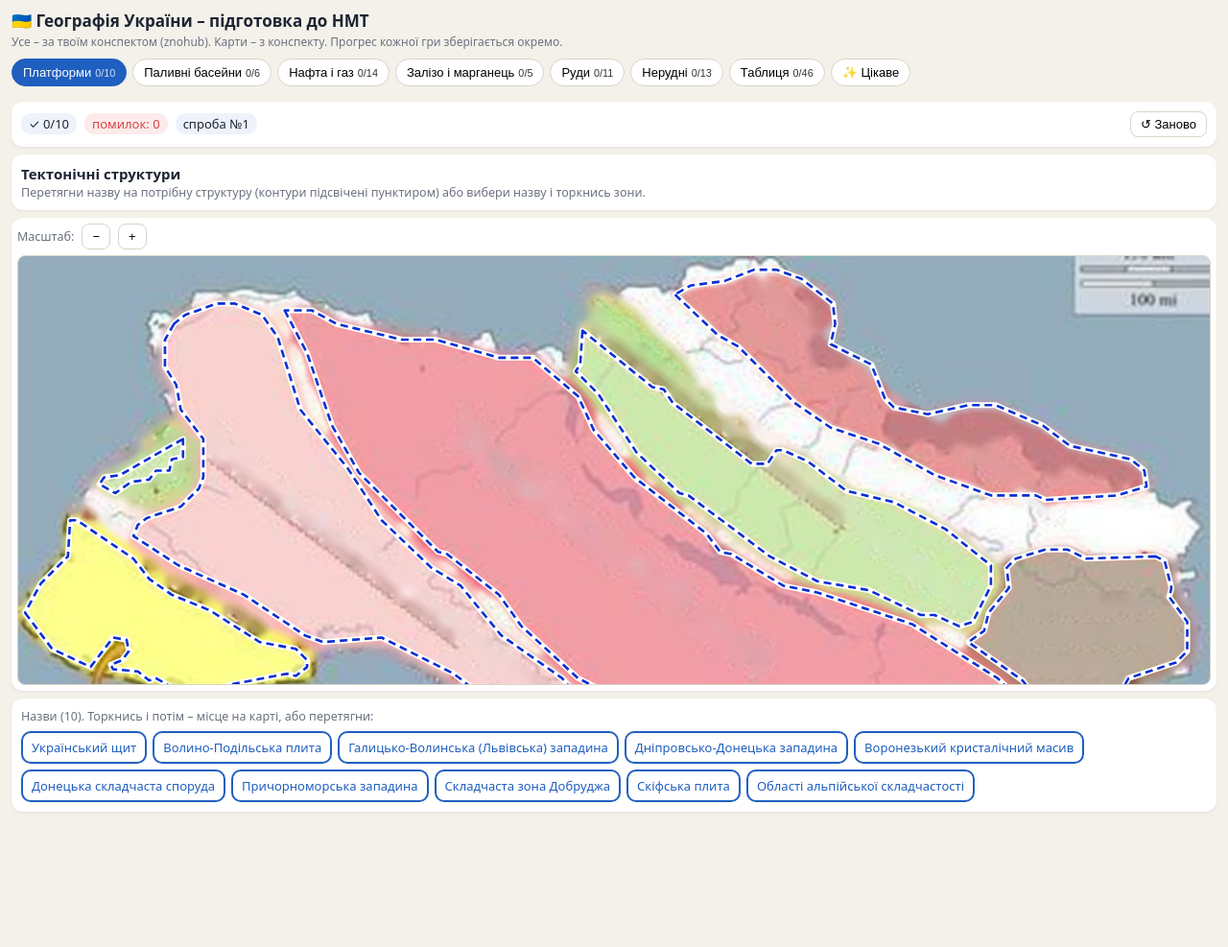
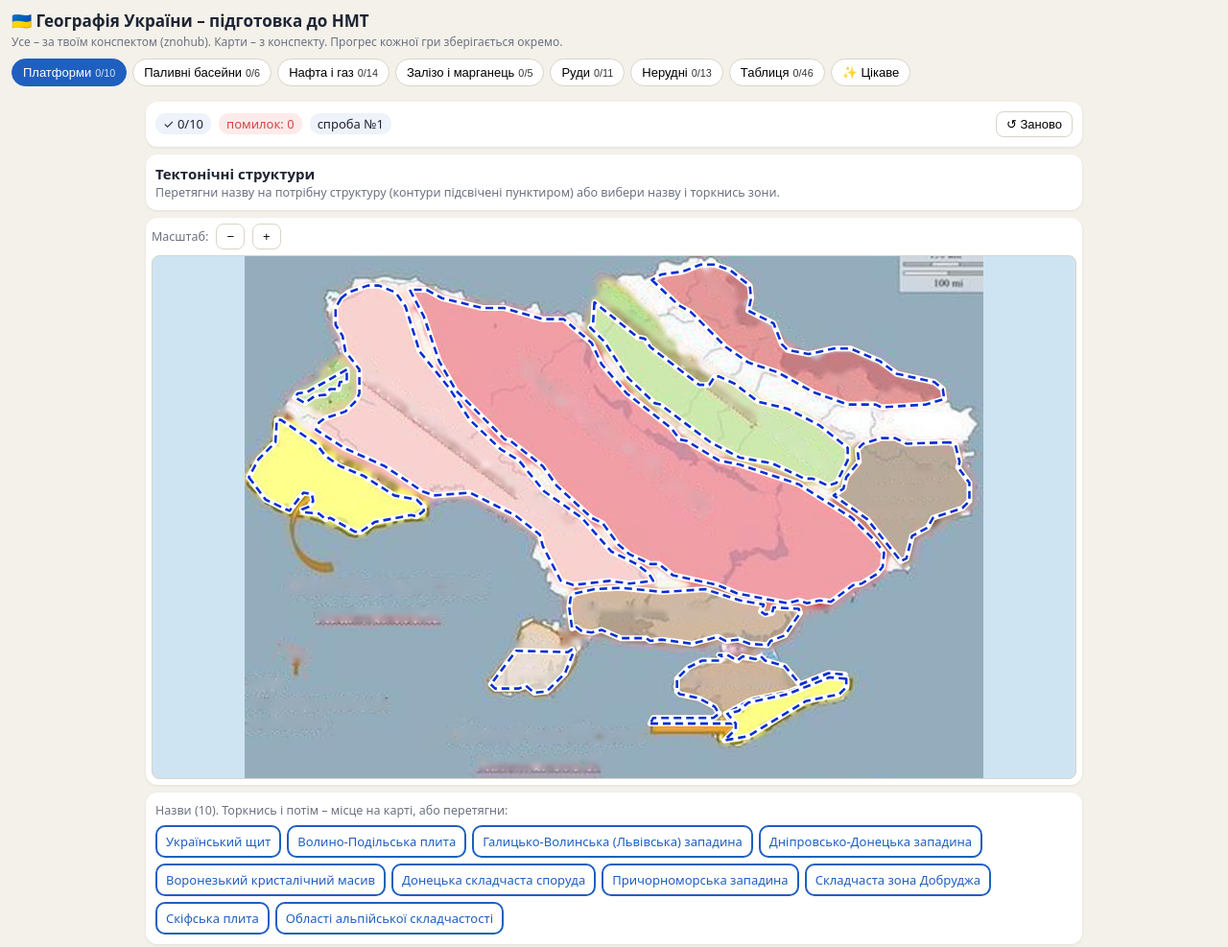
Before and after one commit to sysdbkh/sytaa, a plain HTML site: page index.html in a window 1280 px wide. Shown: the whole page at 96% size. Before the commit the page ends 894 px from the top, so only its background shows below. Drawn offline with Linux system fonts and the light colour scheme.

Commit message:
Update index.html

```diff
--- a/index.html
+++ b/index.html
@@ -18,7 +18,7 @@ h1{font-size:17px;margin:0 0 2px}
 .tab small{opacity:.8;margin-left:4px}
 .tab.done small{color:#8df0b0}
 .tab:not(.on).done small{color:var(--ok)}
-main{padding:0 12px}
+main{padding:0 12px;max-width:1000px;margin:0 auto}
 .card{background:var(--card);border-radius:12px;padding:10px;margin:8px 0;box-shadow:0 1px 3px rgba(0,0,0,.08)}
 .hint{font-size:12.5px;color:var(--mut)}
 .bar{display:flex;gap:8px;align-items:center;flex-wrap:wrap;font-size:13px}
@@ -27,7 +27,7 @@ main{padding:0 12px}
 .pill.r{background:#fdeaea;color:var(--bad)}
 .btn{border:1px solid var(--line);background:#fff;border-radius:8px;padding:5px 10px;font-size:13px}
 .btn.p{background:var(--acc);color:#fff;border-color:var(--acc)}
-#mapbox{overflow:auto;max-height:56vh;border-radius:8px;border:1px solid var(--line);background:#cfe4f3;touch-action:pan-x pan-y}
+#mapbox{overflow:auto;max-height:70vh;border-radius:8px;border:1px solid var(--line);background:#cfe4f3;touch-action:pan-x pan-y}
 #mapbox svg{display:block}
 .chips{display:flex;flex-wrap:wrap;gap:6px;min-height:40px}
 .chip{background:#fff;border:2px solid var(--acc);color:var(--acc);border-radius:10px;padding:6px 9px;font-size:13px;touch-action:none;user-select:none;-webkit-user-select:none}
@@ -300,7 +300,10 @@ function drawSvg(){
   const ns='http://www.w3.org/2000/svg';
   const sv=document.createElementNS(ns,'svg');
   sv.setAttribute('viewBox','0 0 '+g.W+' '+g.H);
-  sv.style.width=(zoom*100)+'%';
+  const maxH=window.innerHeight*0.68;
+  const baseW=Math.min(box.clientWidth,maxH*g.W/g.H);
+  sv.style.width=(zoom*baseW)+'px';
+  sv.style.margin='0 auto';
   sv.id='svg';
   const im=document.createElementNS(ns,'image');
   im.setAttribute('href',g.img);im.setAttribute('width',g.W);im.setAttribute('height',g.H);
@@ -309,7 +312,7 @@ function drawSvg(){
   box.appendChild(sv);
   box.scrollLeft=sl;box.scrollTop=stp;
   box.classList.toggle('armed',!!selId||!!drag);
-  const sc=box.clientWidth*zoom/g.W;  // px per map unit
+  const sc=baseW*zoom/g.W; // px per map unit
   const R=Math.max(9,13)/sc;
   const fs=11/sc;
   if(g.type==='area'){
```
